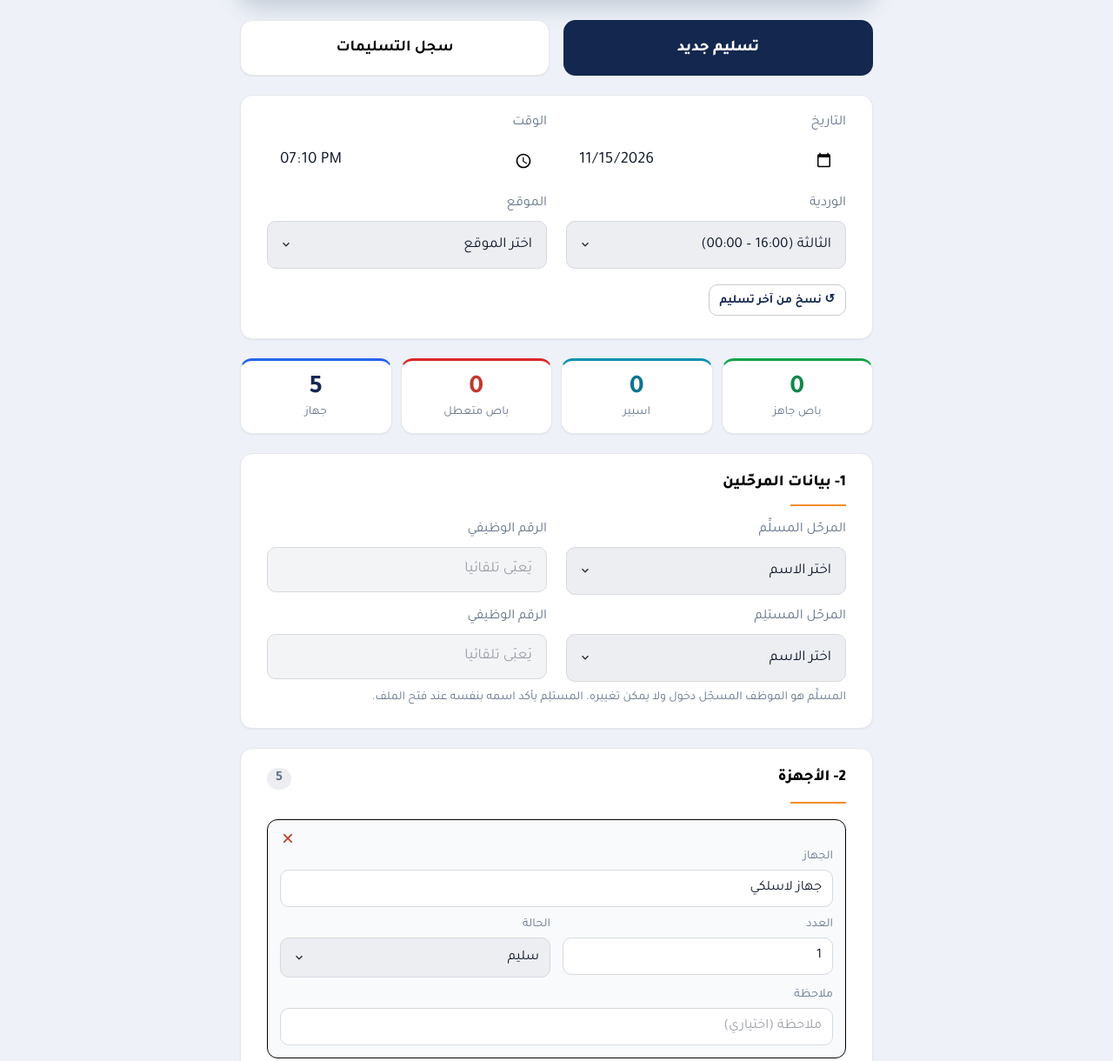
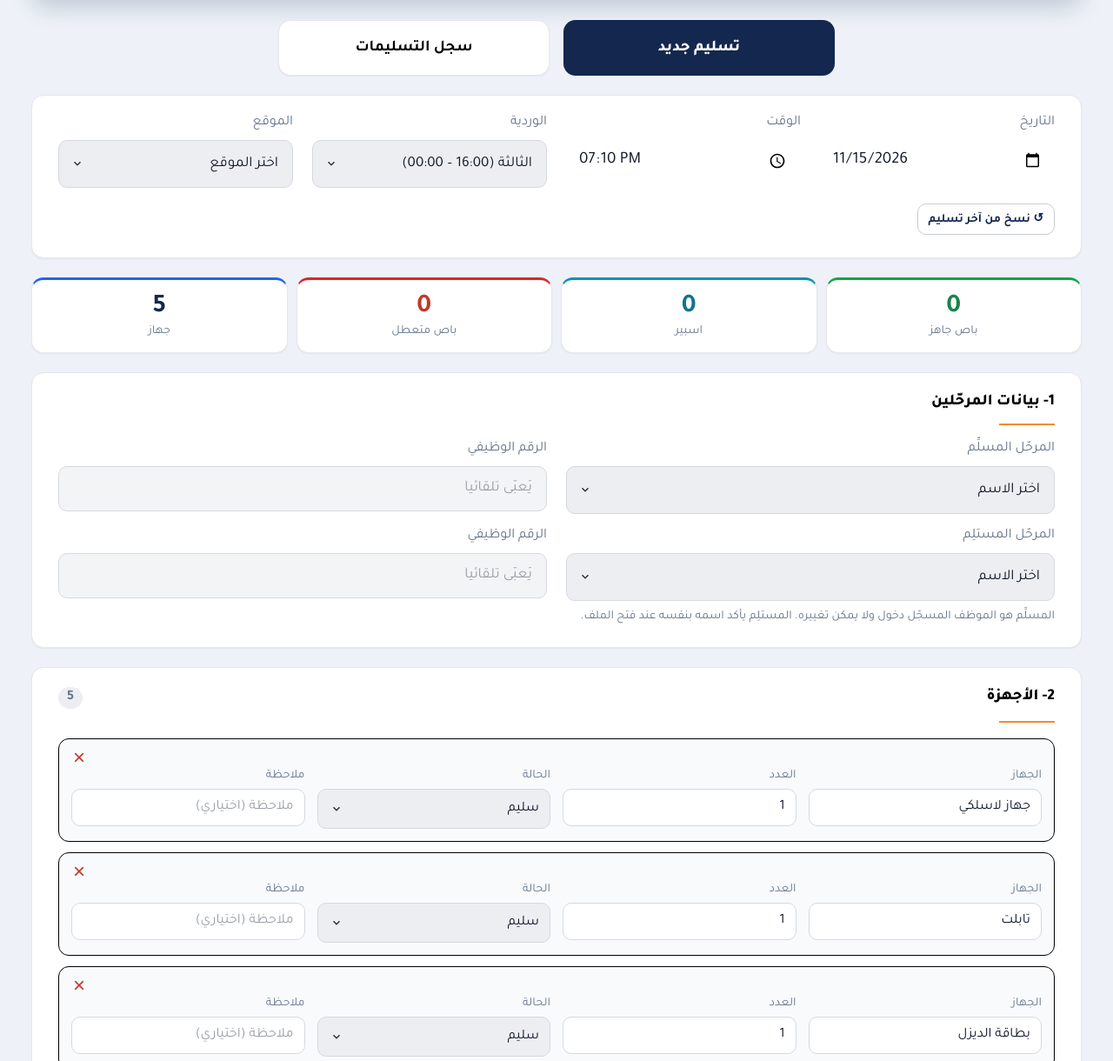
Before and after one commit to hanode40-sketch/shift_handover, a plain HTML site: page index.html in a window 1280 px wide. Shown: the part 120-1340 px from the top of the page at 87% size. Drawn offline with nearby package versions, Linux system fonts and the light colour scheme; a script that the page names is missing.

Commit message:
Add files via upload

```diff
--- a/index.html
+++ b/index.html
@@ -190,6 +190,14 @@ input,select,textarea{border-radius:10px!important}
 input[type=date],input[type=time]{border:1px solid var(--nw-line)!important}
 select{background-color:var(--nw-soft,#eceef1)}
 .actions,html[data-theme="dark"] .actions{background:color-mix(in srgb,var(--nw-bg,#eef2f8) 90%,transparent)}
+/* ===== توسيع الصفحة على الشاشات الكبيرة ===== */
+.wrap{max-width:1240px!important}
+@media (min-width:1000px){
+  #formView .card:has(#date) .grid{grid-template-columns:repeat(4,minmax(0,1fr))}
+  .item .grid{grid-template-columns:repeat(4,minmax(0,1fr))}
+  .item .grid .full{grid-column:auto}
+  .tabs{max-width:640px;margin-inline:auto}
+}
 </style>
 </head>
 <body>
```
